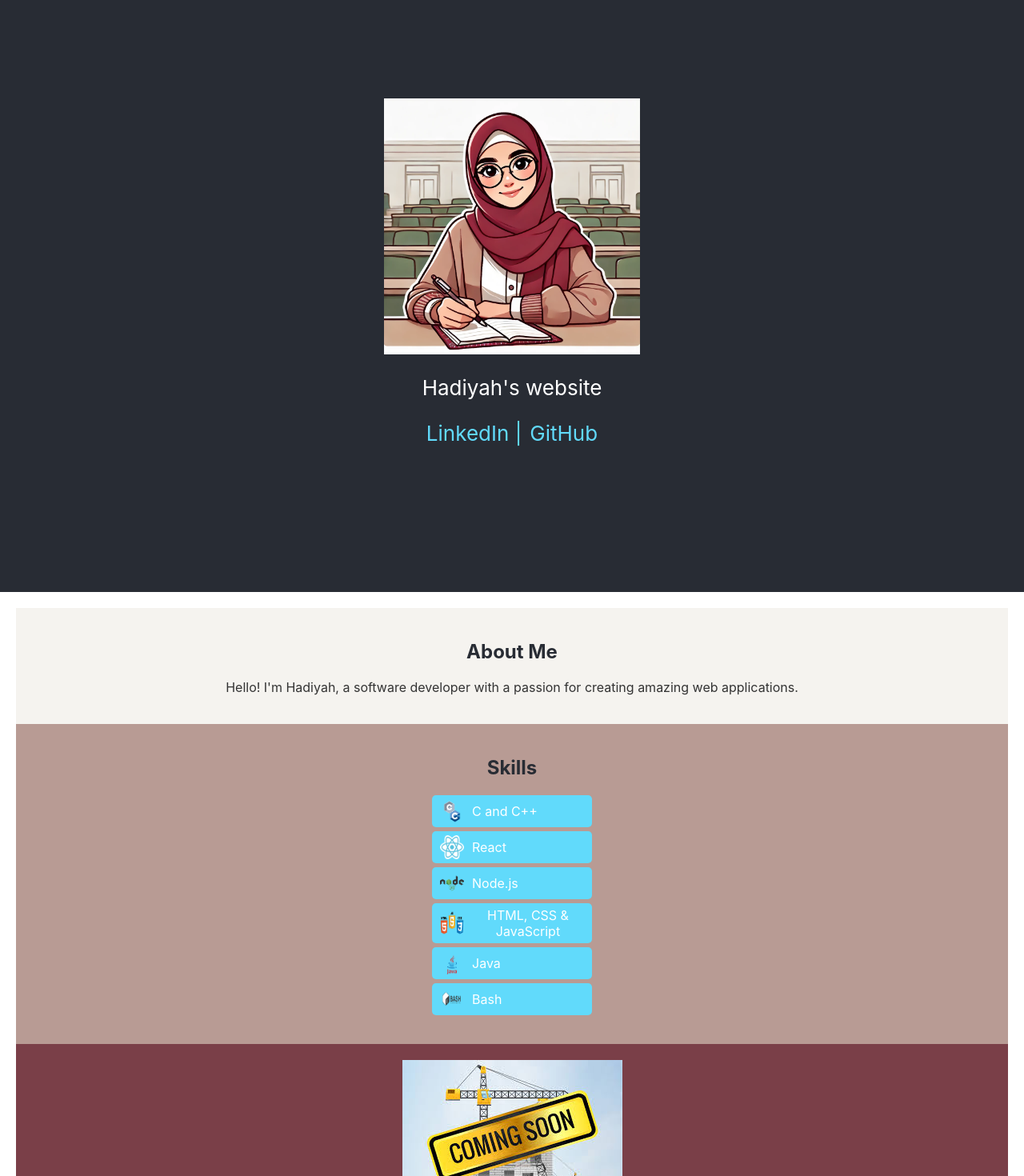
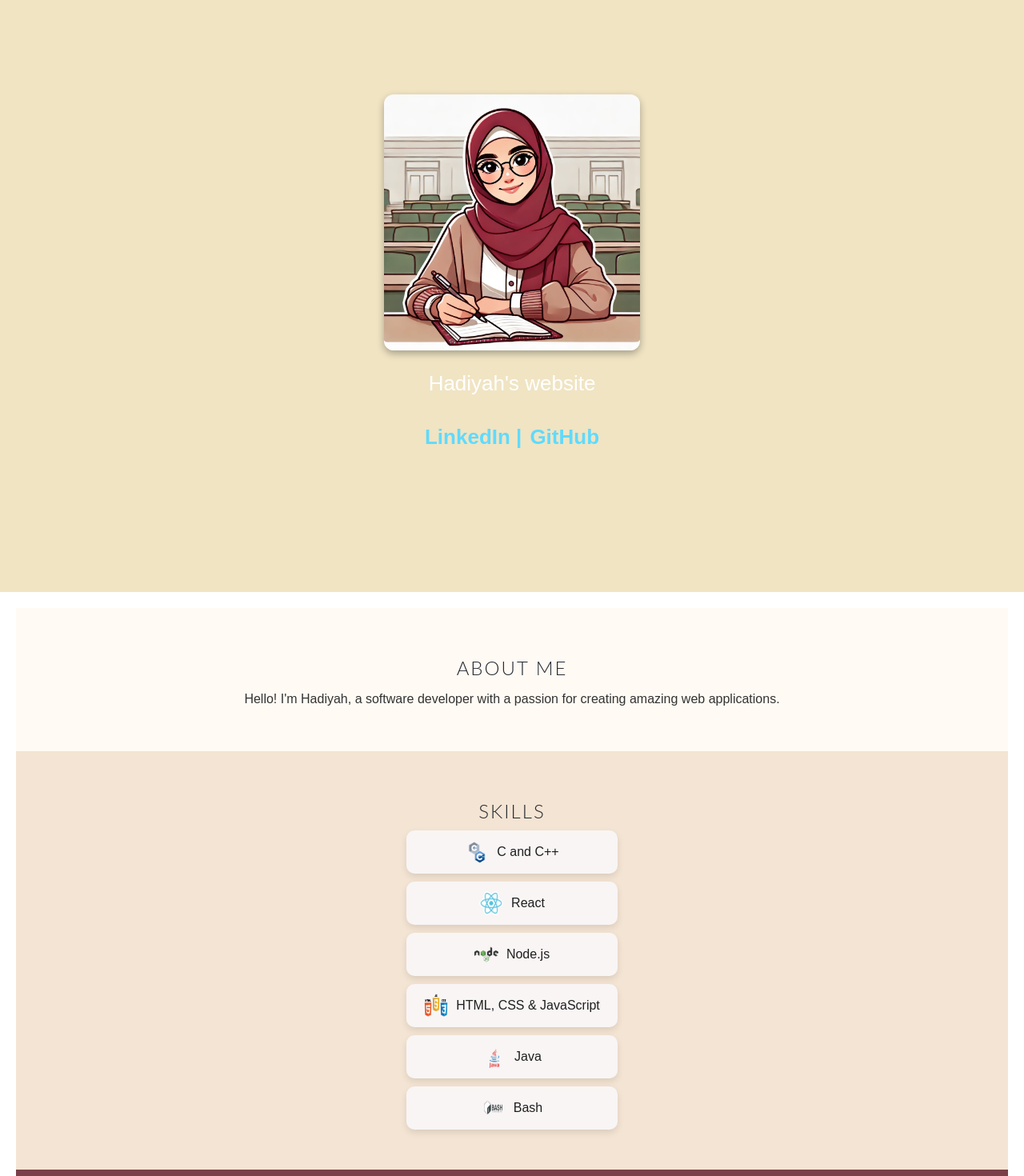
Before and after one commit to Hadiyahh/React-Personal-Website, a React (Create React App) app: page / in a window 1280 px wide. Shown: the part 60-1530 px from the top of the page at 80% size. Built offline with nearby package versions, Linux system fonts and the light colour scheme.

Commit message:
Update App.css

```diff
--- a/src/App.css
+++ b/src/App.css
@@ -1,11 +1,13 @@
-/* Styling for the App component */
+/* General App Styling */
 .App {
   text-align: center;
+  font-family: 'Raleway', sans-serif;
+  transition: background-color 0.3s, color 0.3s;
 }
 
-/* Styling for the App header */
+/* Header styling */
 .App-header {
-  background-color: #282c34;
+  background-color: #f0e4c3;
   min-height: 100vh;
   display: flex;
   flex-direction: column;
@@ -13,119 +15,330 @@
   justify-content: center;
   font-size: calc(10px + 2vmin);
   color: white;
+  position: relative;
+  transition: background-color 0.8s ease;
 }
 
-/* Styling for the logo with a spinning animation */
+.App.dark .App-header {
+  background-color: #1e1e1e;
+}
+
+/* Logo */
 .App-logo {
   height: 40vmin;
   pointer-events: none;
-  animation: App-logo-spin infinite 20s linear;
+  border-radius: 12px;
+  box-shadow: 0 4px 10px rgba(0, 0, 0, 0.3);
 }
 
+/* Toggle Button */
+.mode-toggle {
+  position: absolute;
+  top: 20px;
+  right: 20px;
+  background: none;
+  border: 2px solid currentColor;
+  padding: 0.5rem 1rem;
+  font-size: 1rem;
+  border-radius: 5px;
+  cursor: pointer;
+  color: inherit;
+  background-color: rgba(255, 255, 255, 0.1);
+}
 
-/* Styling for the links container */
+/* Links */
 .App-links {
   display: flex;
-  gap: 10px; /* Add space between the links */
-  justify-content: center; /* Center the links horizontally */
+  flex-wrap: wrap;
+  gap: 10px;
+  justify-content: center;
+  margin-top: 10px;
 }
 
-/* Styling for the individual links */
 .App-link {
   color: #61dafb;
   text-decoration: none;
+  font-weight: 600;
+  transition: transform 0.2s ease;
 }
 
-/* Styling for the links on hover */
 .App-link:hover {
   text-decoration: underline;
+  transform: scale(1.05);
 }
 
-/* Styling for the main content */
+/* Main content */
 .App-main {
   padding: 20px;
   display: flex;
   flex-direction: column;
-  align-items: center; /* Center the content horizontally */
+  align-items: center;
 }
 
-/* Styling for sections */
 .App-main section {
   width: 100%;
-  padding: 20px 0;
-  margin: 0;
-  text-align: center; /* Center the text within each section */
-  box-sizing: border-box; /* Include padding and border in the element's total width and height */
+  padding: 40px 20px;
+  text-align: center;
+  box-sizing: border-box;
 }
 
-/* Styling for section headings */
 .App-main h2 {
+  font-family: 'Lato', sans-serif;
+  text-transform: uppercase;
+  letter-spacing: 2px;
+  font-weight: 300;
+  margin-bottom: 10px;
   color: #282c34;
 }
 
-/* Styling for section paragraphs */
 .App-main p {
   color: #333;
 }
 
-/* Styling for the skills list */
+/* Skills */
 .App-main ul {
   list-style-type: none;
   padding: 0;
+  margin: 0;
 }
-
 
 .App-main li {
   display: flex;
   align-items: center;
-  background: #61dafb;
-  color: white;
-  margin: 5px auto; /* Center the list items */
-  padding: 5px 10px; /* Adjust padding for smaller size */
-  border-radius: 5px;
-  width: 200px; /* Set a fixed width for the list items */
-  box-sizing: border-box; /* Include padding and border in the element's total width and height */
+  justify-content: center;
+  background: #f8f5f4;
+  color: #1f1f1f;
+  margin: 10px auto;
+  padding: 12px;
+  border-radius: 10px;
+  width: 240px;
+  box-shadow: 0 4px 8px rgba(0, 0, 0, 0.1);
+  font-weight: 500;
+  transition: transform 0.2s ease;
 }
 
-/* Styling for the skill logos */
+.App-main li:hover {
+  transform: scale(1.02);
+  background: #eae7e5;
+}
+
 .skill-logo {
   width: 30px;
   height: 30px;
   margin-right: 10px;
-
 }
 
 img {
   background-color: transparent;
   border: none;
+  max-width: 100%;
 }
 
-/* Styling for the gallery */
+/* Gallery */
 .gallery {
   display: flex;
   flex-wrap: wrap;
   justify-content: center;
-  gap: 10px;
+  gap: 20px;
 }
 
 .gallery-image {
   width: 200px;
   height: auto;
   border-radius: 10px;
+  transition: transform 0.3s ease, box-shadow 0.3s ease;
+  box-shadow: 0 4px 10px rgba(0, 0, 0, 0.2);
 }
 
+.gallery-image:hover {
+  transform: scale(1.05);
+  box-shadow: 0 10px 20px rgba(0, 0, 0, 0.4);
+}
+
+/* Fade-In Animation */
+.fade-in {
+  animation: fade 1s ease-in;
+}
+
+@keyframes fade {
+  from { opacity: 0; transform: translateY(10px); }
+  to { opacity: 1; transform: translateY(0); }
+}
+
+/* Section Colors */
 .about-me {
-  background-color: #f5f3ef; /* Cream / soft beige */
+  background-color: #fffaf3;
 }
 
 .skills {
-  background-color: #b89b94; /* Taupe/sweater color */
+  background-color: #f4e4d3;
 }
 
 .projects {
-  background-color: #7a3f48; /* Deep maroon scarf */
+  background-color: #7a3f48;
+  color: white;
 }
 
 .hackathons-conferences {
-  background-color: #d6cfc9; /* Soft greyish beige to balance */
+  background-color: #f9f5e9;
 }
+
+.volunteer-experiences {
+  background-color: #f5f5f5;
+  padding: 60px 20px;
+}
+
+.App.dark .volunteer-experiences {
+  background-color: #2b2b2b;
+}
+
+/* Dark Mode Styles */
+.App.dark {
+  color: #f0f0f0;
+}
+
+.App.dark .App-main h2,
+.App.dark .App-main p,
+.App.dark .App-link {
+  color: #e0e0e0;
+}
+
+.App.dark .App-main li {
+  background-color: #333;
+  color: #f0f0f0;
+}
+
+.App.dark .projects {
+  background-color: #3a1c20;
+}
+
+.App.dark .about-me {
+  background-color: #2a2a2a;
+}
+
+.App.dark .skills {
+  background-color: #4f4343;
+}
+
+.App.dark .hackathons-conferences {
+  background-color: #3c3c3c;
+}
+
+/* Responsive Tweaks */
+@media (max-width: 768px) {
+  .App-main li {
+    width: 90%;
+    font-size: 0.9rem;
+  }
+
+  .App-logo {
+    height: 25vmin;
+  }
+
+  .App-links {
+    flex-direction: column;
+    gap: 5px;
+  }
+
+  .mode-toggle {
+    top: 10px;
+    right: 10px;
+    font-size: 0.9rem;
+  }
+}
+
+/* Volunteer Slider */
+.slider-wrapper {
+  display: flex;
+  align-items: center;
+  justify-content: center;
+  max-width: 1000px;
+  margin: auto;
+  position: relative;
+  gap: 10px;
+}
+
+.slider-frame {
+  overflow-x: auto;
+  width: 90%;
+  max-width: 800px;
+  scroll-behavior: smooth;
+}
+
+.slider-track {
+  display: flex;
+  gap: 20px;
+  padding: 10px;
+  transition: all 0.3s ease;
+}
+
+.slider-image {
+  width: 300px;
+  height: auto;
+  border-radius: 10px;
+  flex-shrink: 0;
+  cursor: pointer;
+  box-shadow: 0 6px 12px rgba(0, 0, 0, 0.3);
+  transition: transform 0.3s ease;
+}
+
+/*.slider-image:hover {
+  transform: scale(1.05);
+}
+
+.slider-button {
+  background-color: transparent;
+  border: none;
+  font-size: 2rem;
+  cursor: pointer;
+  color: inherit;
+  padding: 10px;
+  z-index: 1;
+  transition: transform 0.2s ease;
+}
+
+.slider-button:hover {
+  transform: scale(1.2);
+}*/
+
+
+
+/* Modal */
+.image-modal {
+  position: fixed;
+  top: 0;
+  left: 0;
+  width: 100%;
+  height: 100%;
+  background-color: rgba(0, 0, 0, 0.8);
+  display: flex;
+  align-items: center;
+  justify-content: center;
+  z-index: 999;
+}
+
+.image-modal-content {
+  position: relative;
+  max-width: 90%;
+  max-height: 90%;
+}
+
+.image-modal-content img {
+  max-width: 100%;
+  max-height: 100%;
+  border-radius: 10px;
+  box-shadow: 0 8px 16px rgba(0, 0, 0, 0.5);
+}
+
+.image-modal-close {
+  position: absolute;
+  top: -10px;
+  right: -10px;
+  font-size: 28px;
+  color: white;
+  background: #333;
+  border-radius: 50%;
+  padding: 0 10px;
+  cursor: pointer;
+  user-select: none;
+}
```
